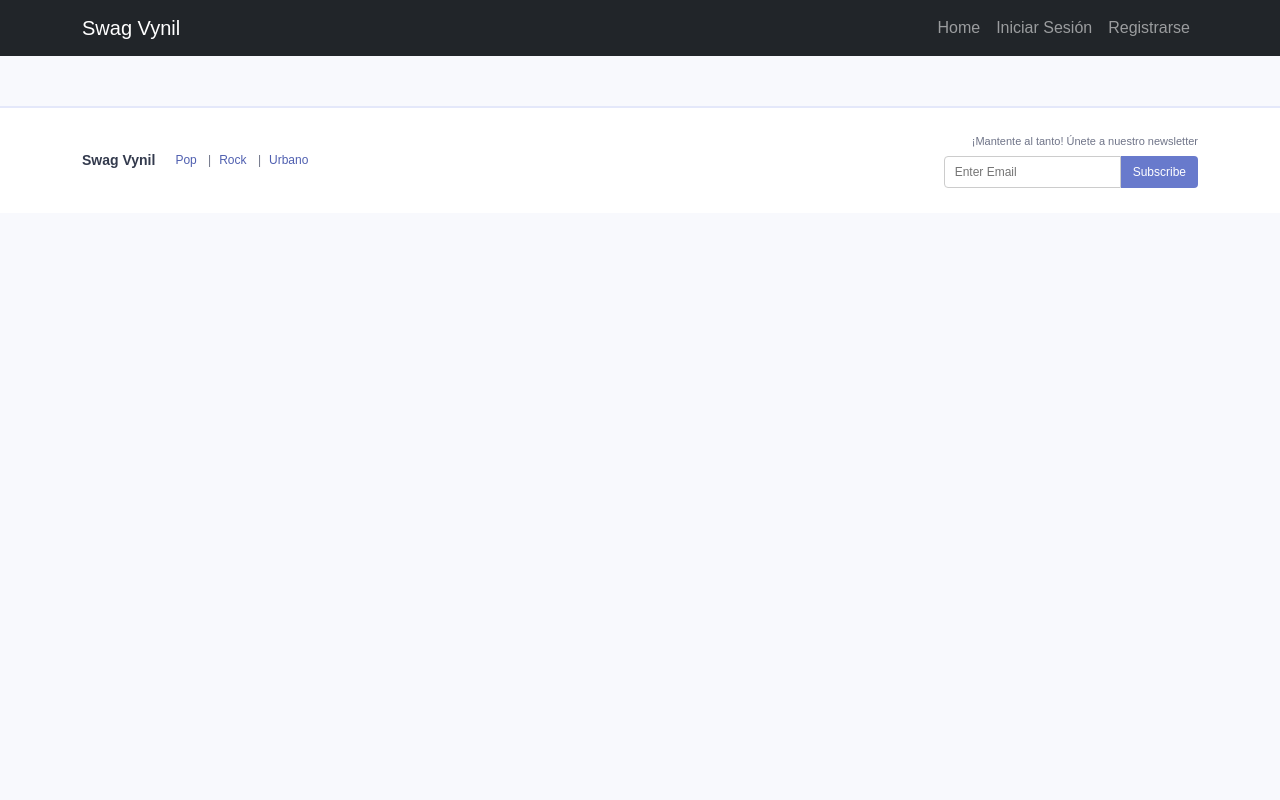
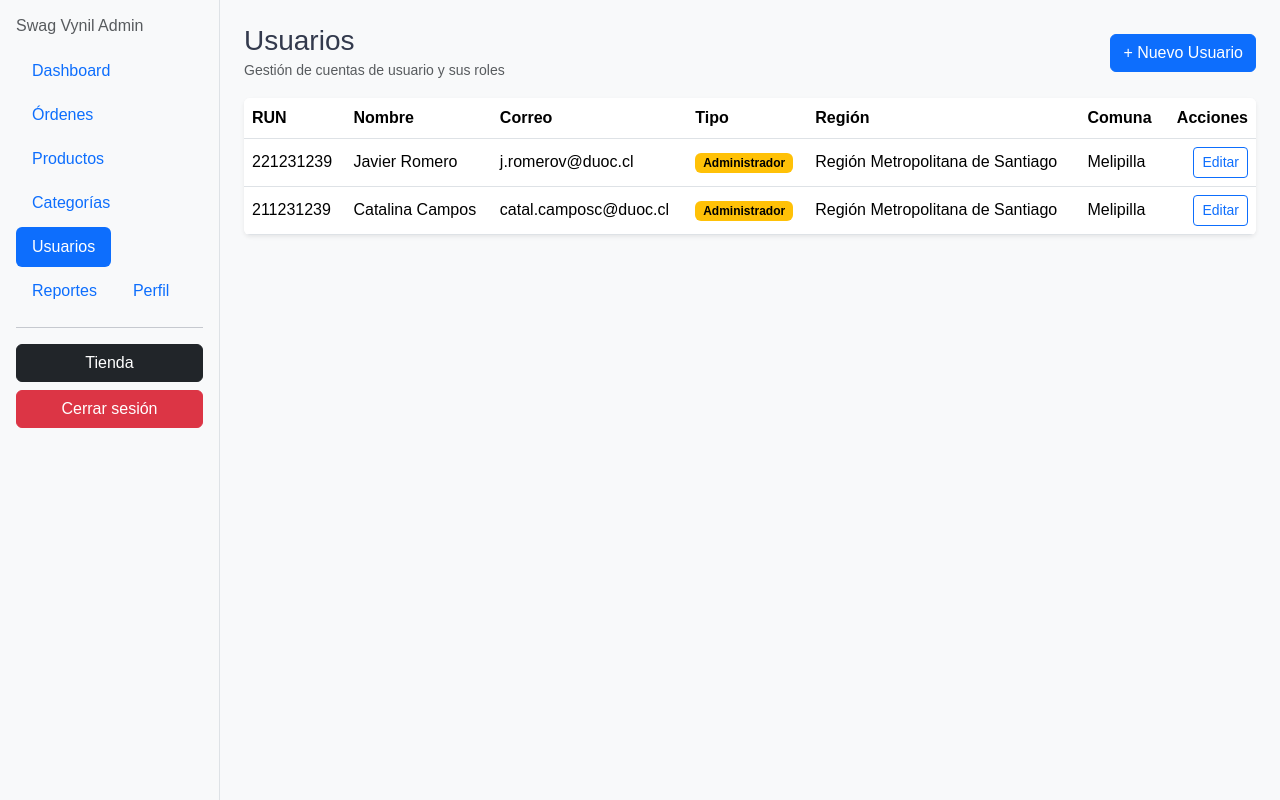
Before and after one commit to miucat05/EncargoFullstack2_React, a React (Vite) app in the folder swag-vynil-react/: page /admin/usuarios in a window 1280 px wide. Built offline with nearby package versions, Linux system fonts and the light colour scheme.

Commit message:
se agrega panel de usuarios a su vez que barra de navegacion lateral en admin

```diff
--- a/swag-vynil-react/src/App.jsx
+++ b/swag-vynil-react/src/App.jsx
@@ -1,24 +1,40 @@
-import { BrowserRouter, Routes, Route } from 'react-router-dom'
+import { BrowserRouter, Routes, Route, Outlet } from 'react-router-dom'
 import Navbar from './components/Navbar'
 import Footer from './components/Footer'
 import Home from './pages/Home'
 import Login from './pages/Login'
 import Registro from './pages/Registro'
+import AdminLayout from './admin/AdminLayout'
 import AdminHome from './admin/AdminHome'
 import AdminProductos from './admin/AdminProductos'
+import AdminUsuarios from './admin/AdminUsuarios'
+
+function LayoutTienda() {
+  return (
+    <>
+      <Navbar />
+      <Outlet />
+      <Footer />
+    </>
+  )
+}
 
 function App() {
   return (
     <BrowserRouter>
-      <Navbar />
       <Routes>
-        <Route path="/" element={<Home />} />
-        <Route path="/login" element={<Login />} />
-        <Route path="/registro" element={<Registro />} />
-        <Route path="/admin" element={<AdminHome />} />
-        <Route path="/admin/productos" element={<AdminProductos />} />
+        <Route element={<LayoutTienda/>}>
+          <Route path='/' element={<Home />}/>
+          <Route path='/login' element={<Login />}/>
+          <Route path='/registro' element={<Registro />}/>
+        </Route>
+
+        <Route path='/admin' element={<AdminLayout />}>
+          <Route index element={<AdminHome />} />
+          <Route path='productos' element={<AdminProductos />} />
+          <Route path="usuarios" element={<AdminUsuarios />} />
+        </Route>
       </Routes>
-      <Footer />
     </BrowserRouter>
   )
 }
--- /dev/null
+++ b/swag-vynil-react/src/admin/AdminLayout.jsx
@@ -0,0 +1,50 @@
+import { NavLink, Outlet, useNavigate } from "react-router-dom";
+import { cerrarSesion } from '../data/usuariosService'
+
+const enlaces = [
+    { to: '/admin', texto: 'Dashboard', end: true },
+    { to: '/admin/ordenes', texto: 'Órdenes' },
+    { to: '/admin/productos', texto: 'Productos' },
+    { to: '/admin/categorias', texto: 'Categorías' },
+    { to: '/admin/usuarios', texto: 'Usuarios' },
+    { to: '/admin/reportes', texto: 'Reportes' },
+    { to: '/admin/perfil', texto: 'Perfil' },
+]
+
+export default function AdminLayout() {
+    const navigate = useNavigate()
+
+    const salir = () => {
+        cerrarSesion()
+        navigate('/login')
+    }
+
+    return (
+        <div className="d-flex min-vh-100">
+            <aside className="bg-light border-end p-3" style={{width: 220}}>
+                <h6 className="text-muted mb-3">Swag Vynil Admin</h6>
+
+                <ul className="nav nav-pills flex-colum gap-1">
+                    {enlaces.map((enlace) =>(
+                        <li className="nav-item" key={enlace.to}>
+                            <NavLink to = {enlace.to} end= {enlace.end} className="nav-link">
+                                {enlace.texto}
+                            </NavLink>
+                        </li>
+                    ))}
+                </ul>
+
+                <hr />
+
+                <NavLink to="/" className="btn btn-dark w-100 mb-2">Tienda</NavLink>
+                <button type="button" className="btn btn-danger w-100" onClick={salir}>
+                    Cerrar sesión
+                </button>
+            </aside>
+
+            <main className="flex-grow-1 p-4 bg-body-tertiary">
+                <Outlet />
+            </main>
+        </div>
+    )
+}
--- /dev/null
+++ b/swag-vynil-react/src/admin/AdminUsuarios.jsx
@@ -0,0 +1,58 @@
+import { useState } from "react";
+import { Link } from "react-router-dom";
+import { obtenerUsuarios } from "../data/usuariosService";
+
+export default function AdminUsuarios() {
+    const [usuarios] = useState(() => obtenerUsuarios())
+
+    return (
+        <div>
+            <div className="d-flex justify-content-between align-items-center mb-3">
+                <div>
+                    <h1 className="h3 mb-0">Usuarios</h1>
+                    <small className="text-muted">Gestión de cuentas de usuario y sus roles</small>
+                </div>
+                <Link to="/admin/usuarios/nuevo" className="btn btn-primary">
+                    + Nuevo Usuario
+                </Link>
+            </div>
+
+            <div className="table-responsive bg-white rounded shadow-sm">
+                <table className="table table-hover align-middle mb-0">
+                    <thead>
+                        <tr>
+                            <th>RUN</th>
+                            <th>Nombre</th>
+                            <th>Correo</th>
+                            <th>Tipo</th>
+                            <th>Región</th>
+                            <th>Comuna</th>
+                            <th className="text-end">Acciones</th>
+                        </tr>
+                    </thead>
+                    <tbody>
+                        {usuarios.map((u) => (
+                            <tr key={u.run}>
+                                <td>{u.run}</td>
+                                <td>{u.nombre} {u.apellidos}</td>
+                                <td>{u.correo}</td>
+                                <td>
+                                    <span className={`badge ${u.tipo === 'Administrador' ? 'text-bg-warning' : 'text-bg-secondary'}`}>
+                                        {u.tipo}
+                                    </span>
+                                </td>
+                                <td>{u.region}</td>
+                                <td>{u.comuna}</td>
+                                <td className="text-end">
+                                    <Link to={`/admin/usuarios/${u.run}/editar`} className="btn btn-sm btn-outline-primary">
+                                        Editar
+                                    </Link>
+                                </td>
+                            </tr>
+                        ))}
+                    </tbody>
+                </table>
+            </div>
+        </div>
+    )
+}
```
